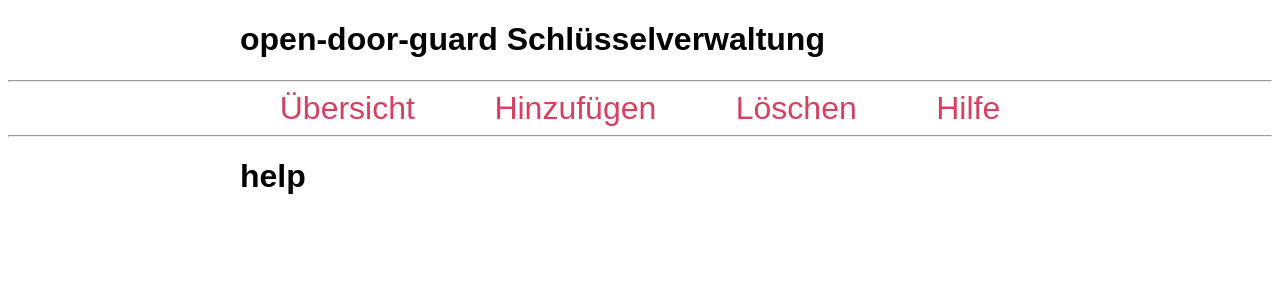
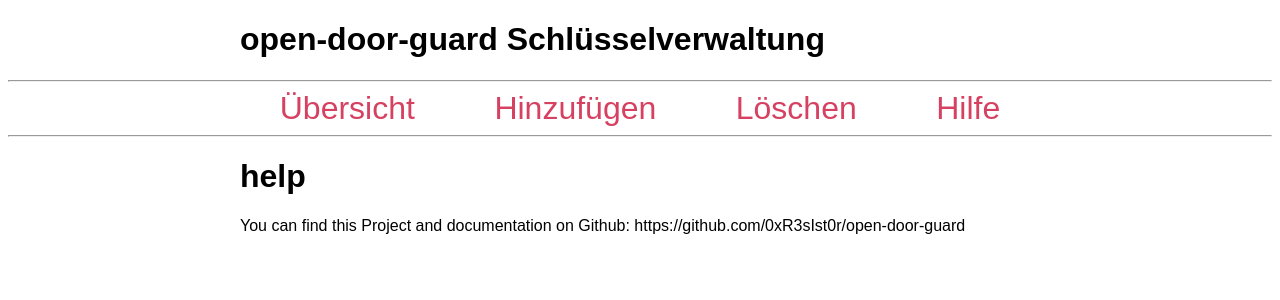
Before and after one commit to 0xR3sIst0r/open-door-guard, a Flask app: page /help in a window 1280 px wide. Shown: the top 300 px of the page. Run offline with Flask 3, Linux system fonts and the light colour scheme.

Commit message:
changed help page to include link to github

```diff
--- a/server/templates/help.html
+++ b/server/templates/help.html
@@ -3,4 +3,6 @@
 {% block content %}
     <h1>{% block title %} help {% endblock %}</h1>
 
+    <p>You can find this Project and documentation on Github: https://github.com/0xR3sIst0r/open-door-guard</p>
+
 {% endblock %}
```
